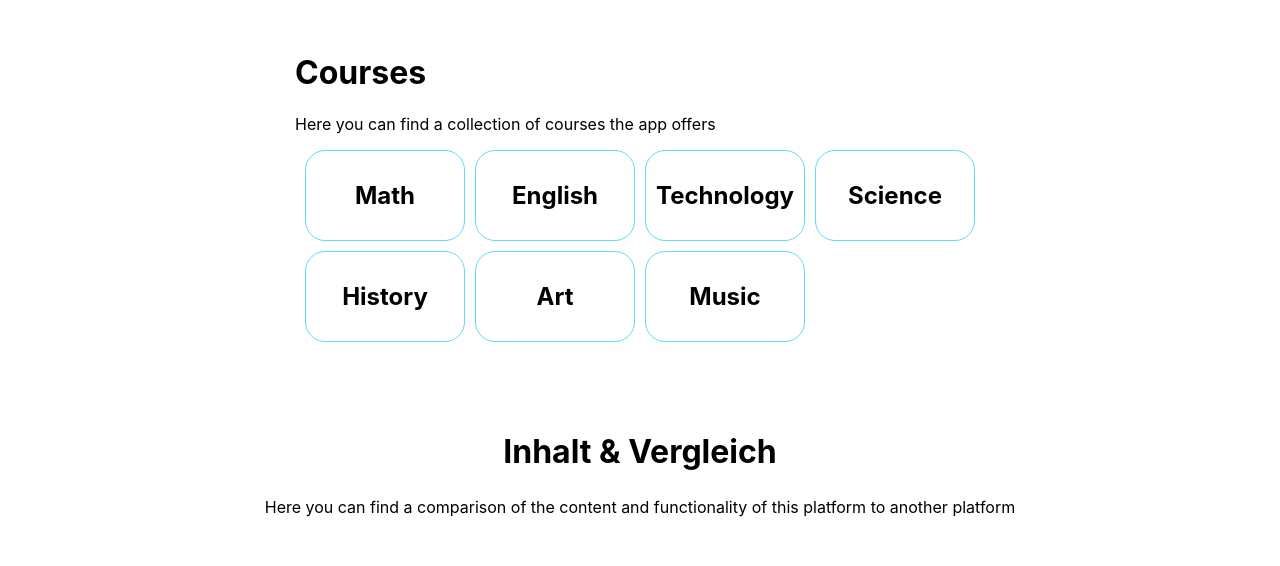
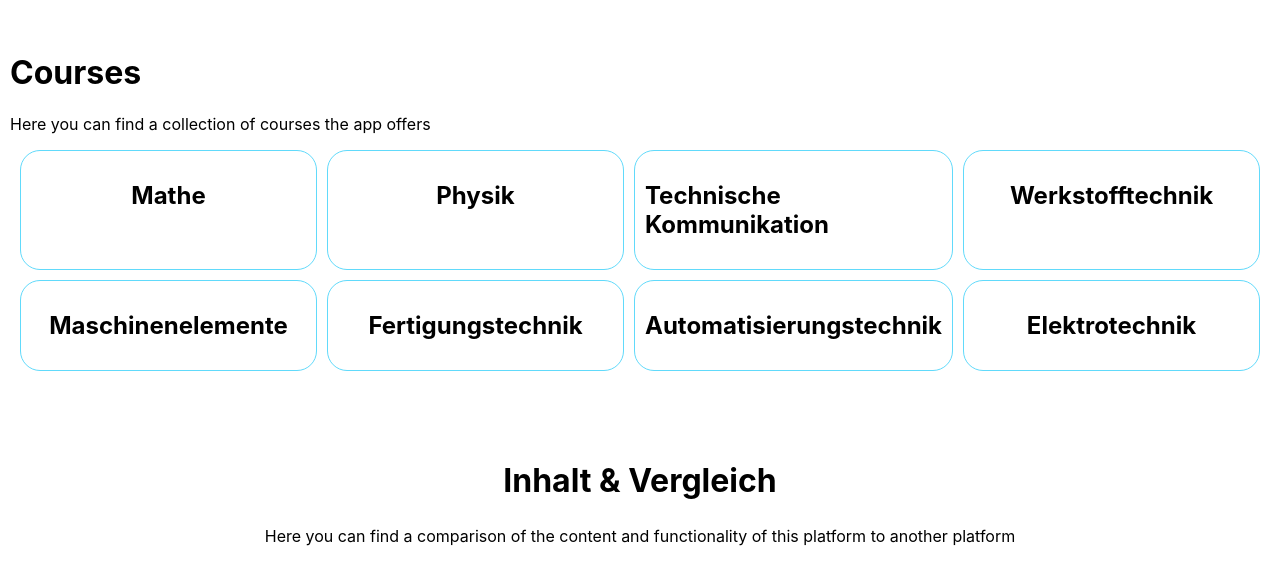
Before and after one commit to HuberAdrian/learning-platform, a React (Create React App) app: page / in a window 1280 px wide. Shown: the part 686-1252 px from the top of the page. Built offline with nearby package versions, Linux system fonts and the light colour scheme.

Commit message:
changed content of courses

```diff
--- a/src/Courses.js
+++ b/src/Courses.js
@@ -13,25 +13,28 @@ return (<>
     <p>Here you can find a collection of courses the app offers</p>
     <div className='courses-container' >
         <div className='course'>
-          <h2>Math</h2>
+          <h2>Mathe</h2>
         </div>
         <div className='course'>
-          <h2>English</h2>
+          <h2>Physik</h2>
         </div>
         <div className='course'>
-          <h2>Technology</h2>
+          <h2>Technische Kommunikation</h2>
         </div>
         <div className='course'>
-          <h2>Science</h2>
+          <h2>Werkstofftechnik</h2>
         </div>
         <div className='course'>
-          <h2>History</h2>
+          <h2>Maschinenelemente</h2>
         </div>
         <div className='course'>
-          <h2>Art</h2>
+          <h2>Fertigungstechnik</h2>
         </div>
         <div className='course'>
-          <h2>Music</h2>
+          <h2>Automatisierungstechnik</h2>
+        </div>
+        <div className='course'>
+          <h2>Elektrotechnik</h2>
         </div>
   </div>
 </>
--- a/src/components/CourseExample.js
+++ b/src/components/CourseExample.js
@@ -1,5 +1,6 @@
 import React, { useState } from 'react';
 import './CourseExample.css';
+import { useNavigate } from 'react-router-dom';
 
 
 function CourseExample() {
@@ -11,6 +12,9 @@ function CourseExample() {
   const [showSolution, setShowSolution] = useState(false);
   const [score, setScore] = useState(0);
   const [currentQuestion, setCurrentQuestion] = useState(1);
+
+    // navigation
+    const navigate = useNavigate();
 
   // question declaration
   const explanation = "React is a JavaScript library for building user interfaces. It was developed by Facebook and is often used for building single-page applications and mobile applications.";
@@ -80,16 +84,19 @@ function CourseExample() {
   }
 
   function handleFinishCourseClicked() {
-    // Do something else
+    // go to the result page
+    navigate('/Result');
   }
+
+
 
   return (
     <div className="Course">
         <div className="Course-header">
         {questionVisible ? (
-        <h3>Question</h3>
+        <h3>Frage</h3>
       ) : (
-        <h3>Explanation</h3>
+        <h3>Erklärung</h3>
       )}
         </div>
       {explanationVisible && (
@@ -137,7 +144,7 @@ function CourseExample() {
             : (<button onClick={handleFinishCourseClicked} > Kurs beenden </button>)
           }
             <div>
-              <p>Your score is: {score} </p>
+              <p>Du hast {score} von {questions.length} richtig beantwortet </p>
             </div>
         </div>
       )}
```
